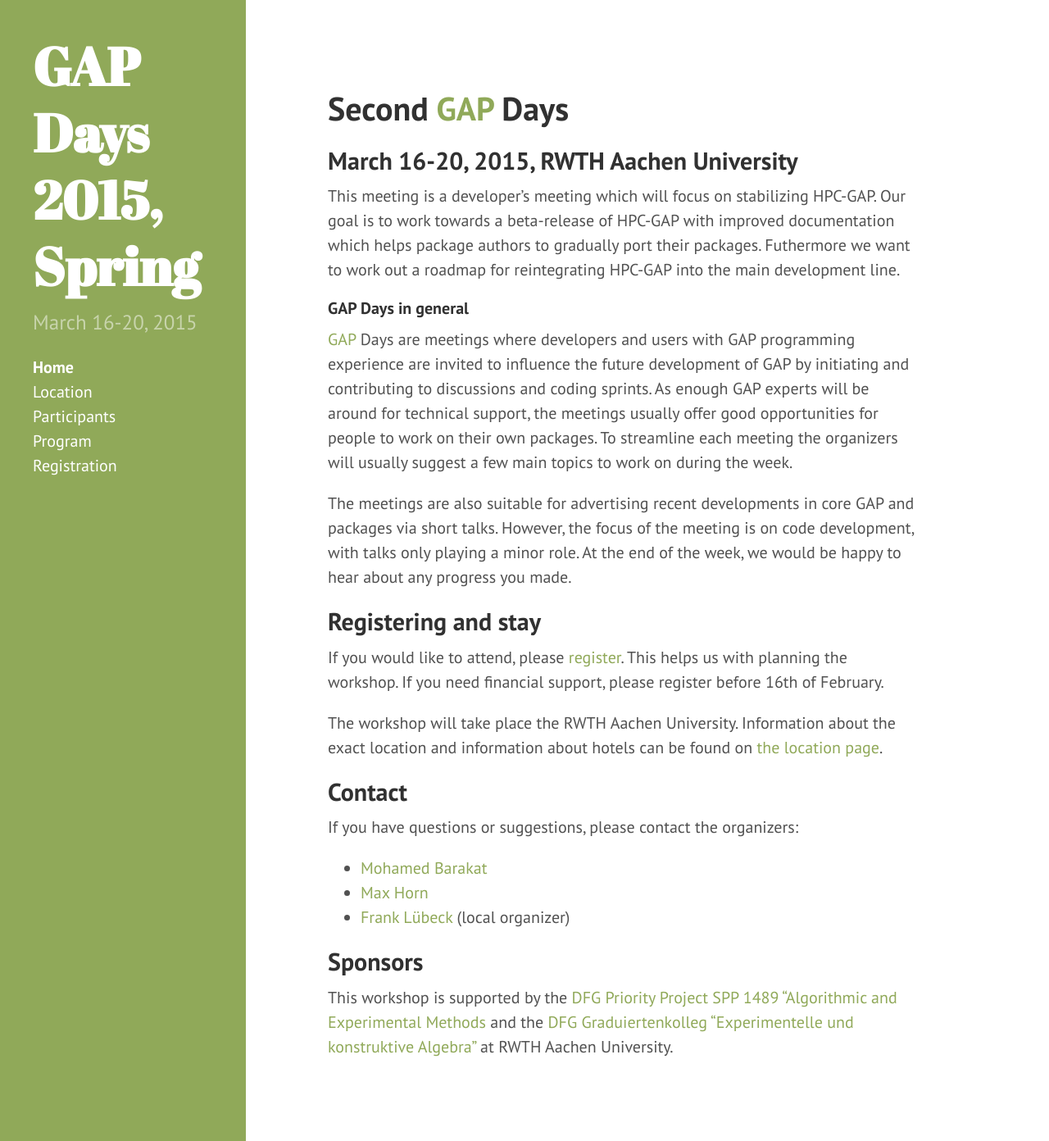
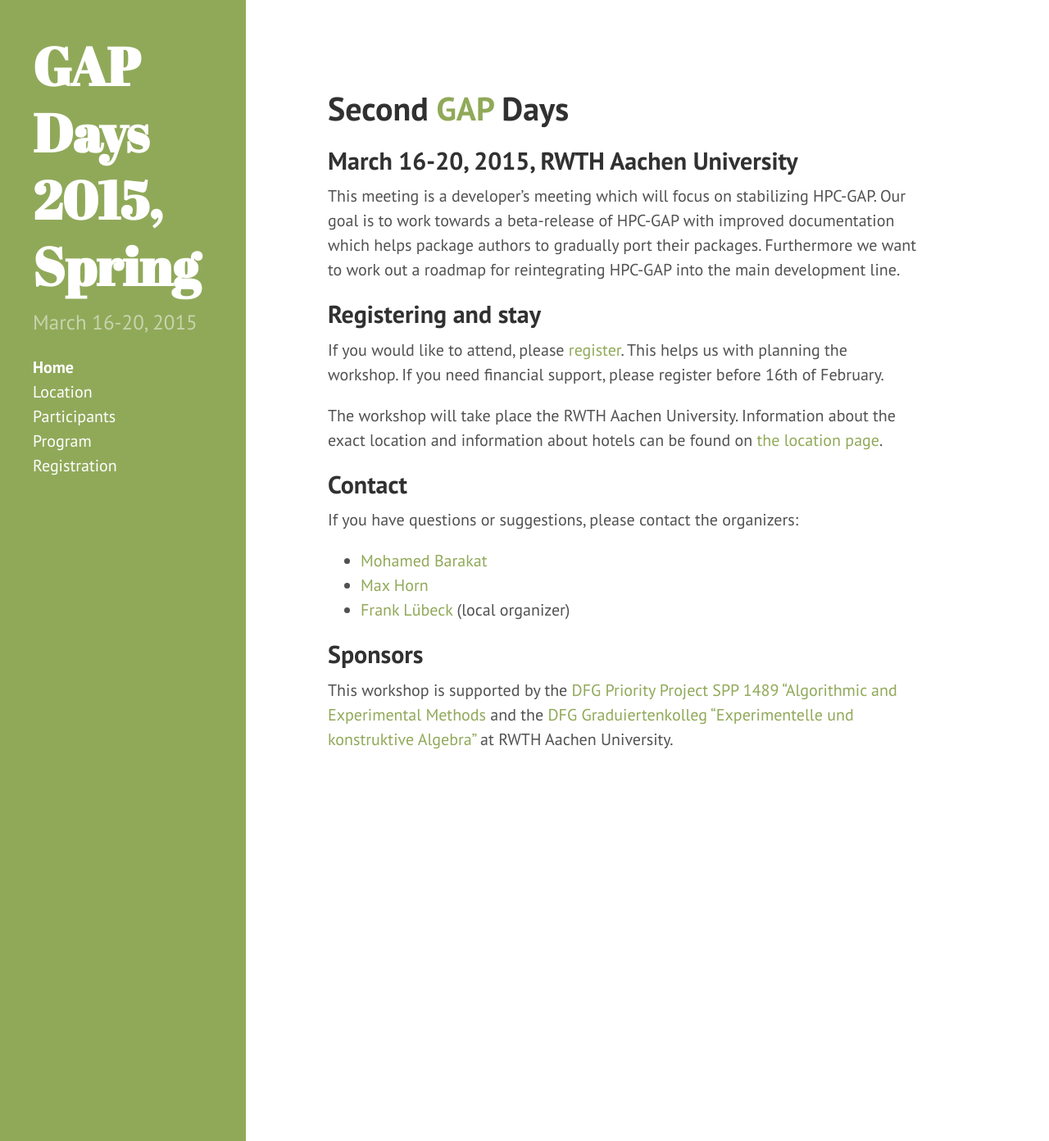
Before and after one commit to gapdays/gapdays2015-spring, a Jekyll site: the page built from index.md, in a window 1280 px wide and 1392 px high. Shown: the whole window at 82% size. Built offline with Jekyll 4.4.1, drawn with Linux system fonts in a browser that asks for light colours; Markdown is read by kramdown in place of the engine named in the settings.

```diff
--- a/index.md
+++ b/index.md
@@ -9,7 +9,9 @@ title: Home
 This meeting is a developer's meeting which will focus on stabilizing HPC-GAP.
 Our goal is to work towards a beta-release of HPC-GAP with improved documentation
 which helps package authors to gradually port their packages.
-Futhermore we want to work out a roadmap for reintegrating HPC-GAP into the main development line.
+Furthermore we want to work out a roadmap for reintegrating HPC-GAP into the main development line.
+
+{% comment %}
 
 #### GAP Days in general
 
@@ -25,6 +27,8 @@ The meetings are also suitable for advertising recent developments in core GAP
 and packages via short talks. However, the focus of the meeting is on code
 development, with talks only playing a minor role. At the end of the week, we
 would be happy to hear about any progress you made.
+
+{% endcomment %}
 
 ## Registering and stay
 
```
